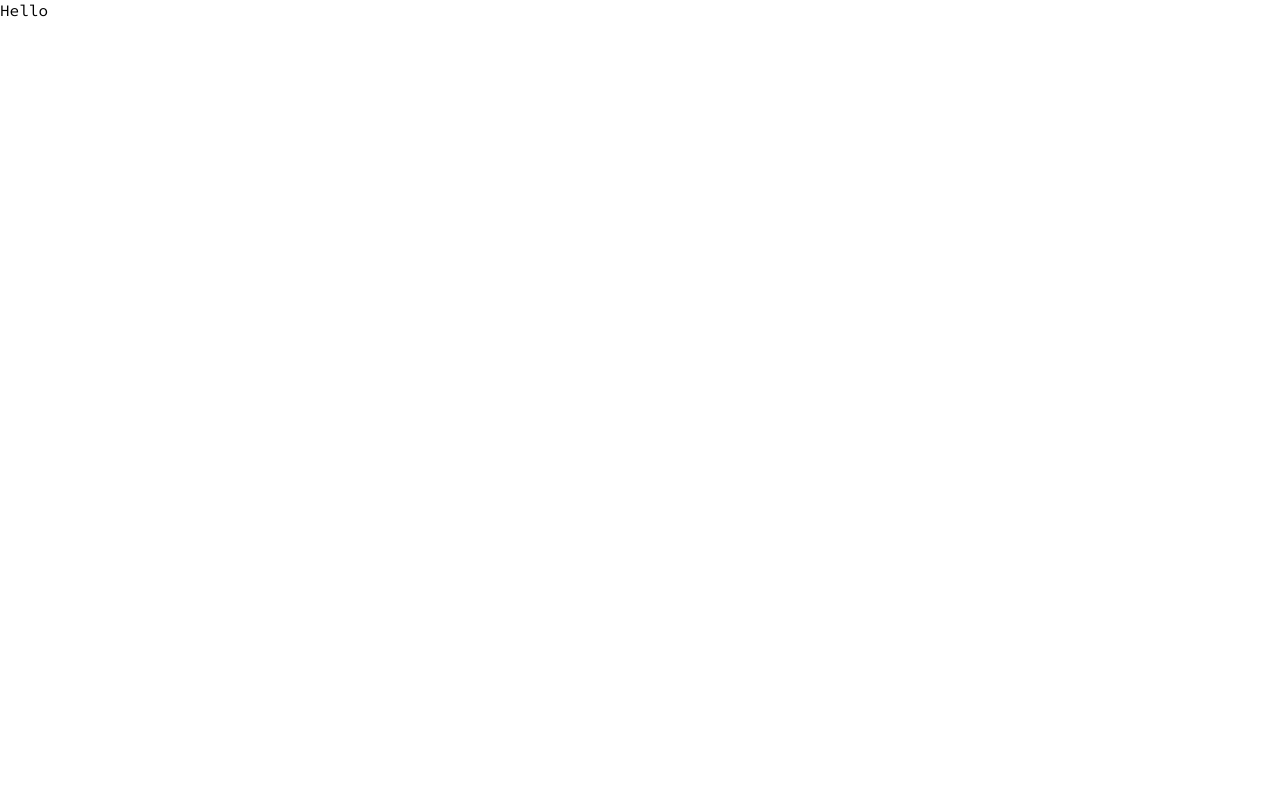
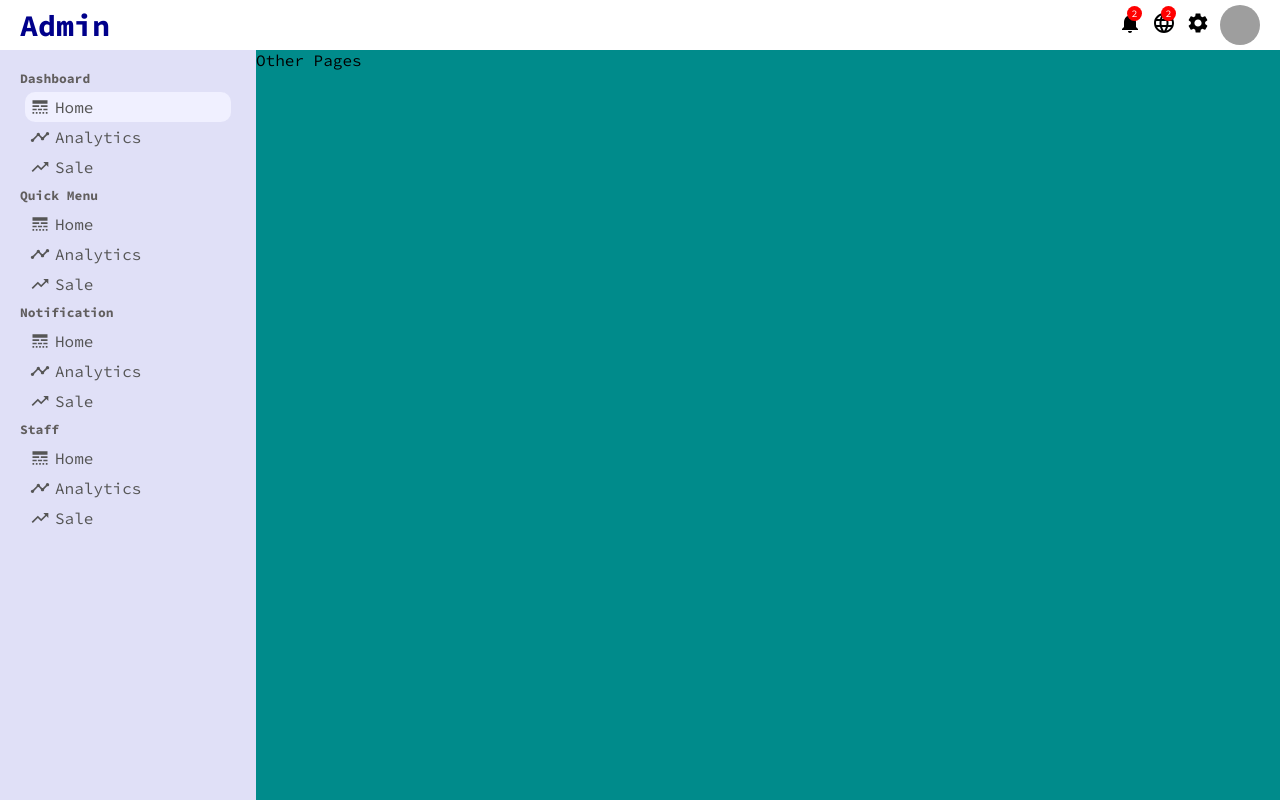
Before and after one commit to manishkrinfo/react-dashbord, a React (Create React App) app: page / in a window 1280 px wide. Built offline with nearby package versions, Linux system fonts and the light colour scheme; grey boxes are pictures that could not be loaded.

Commit message:
create sidebar and navbar

```diff
--- a/package.json
+++ b/package.json
@@ -3,8 +3,10 @@
   "version": "0.1.0",
   "private": true,
   "dependencies": {
-    "@material-ui/core": "^4.12.4",
-    "@material-ui/icons": "^4.11.3",
+    "@emotion/react": "^11.11.1",
+    "@emotion/styled": "^11.11.0",
+    "@mui/icons-material": "^5.14.19",
+    "@mui/material": "^5.14.19",
     "@testing-library/jest-dom": "^5.17.0",
     "@testing-library/react": "^13.4.0",
     "@testing-library/user-event": "^13.5.0",
--- a/src/App.js
+++ b/src/App.js
@@ -1,8 +1,18 @@
+import React from 'react';
+import Topbar from './components/topbar/Topbar';
+import Sidebar from './components/sidebar/Sidebar';
+import './app.css';
 
 function App() {
   return (
     <div className="App">
-      Hello
+      <Topbar />
+      <div className='container'>
+        <Sidebar />
+        <div className='others'>
+          Other Pages
+        </div>
+      </div>
     </div>
   );
 }
--- /dev/null
+++ b/src/app.css
@@ -0,0 +1,8 @@
+.container {
+   display: flex;
+}
+
+.others{
+   flex: 4;
+   background-color: darkcyan;
+}
--- /dev/null
+++ b/src/components/sidebar/Sidebar.jsx
@@ -0,0 +1,81 @@
+import React from 'react';
+import './sidebar.css';
+import LineStyleIcon from '@mui/icons-material/LineStyle';
+import TimelineIcon from '@mui/icons-material/Timeline';
+import TrendingUpIcon from '@mui/icons-material/TrendingUp';
+
+const Sidebar = () => {
+  return (
+    <div className='sidebar'>
+      <div className='sidebarWrapper'>
+        <div className='sidebarMenu'>
+          <h3 className='sidebarTitle'>Dashboard</h3>
+          <ul className='sidebarList'>
+            <li className='sidebarListItem active'>
+              <LineStyleIcon className='sidebarIcon' />
+              Home
+            </li>
+            <li className='sidebarListItem'>
+              <TimelineIcon className='sidebarIcon' />
+              Analytics
+            </li>
+            <li className='sidebarListItem'>
+              <TrendingUpIcon className='sidebarIcon' />
+              Sale
+            </li>
+          </ul>
+
+          <h3 className='sidebarTitle'>Quick Menu</h3>
+          <ul className='sidebarList'>
+            <li className='sidebarListItem'>
+              <LineStyleIcon className='sidebarIcon' />
+              Home
+            </li>
+            <li className='sidebarListItem'>
+              <TimelineIcon className='sidebarIcon' />
+              Analytics
+            </li>
+            <li className='sidebarListItem'>
+              <TrendingUpIcon className='sidebarIcon' />
+              Sale
+            </li>
+          </ul>
+
+          <h3 className='sidebarTitle'>Notification</h3>
+          <ul className='sidebarList'>
+            <li className='sidebarListItem'>
+              <LineStyleIcon className='sidebarIcon' />
+              Home
+            </li>
+            <li className='sidebarListItem'>
+              <TimelineIcon className='sidebarIcon' />
+              Analytics
+            </li>
+            <li className='sidebarListItem'>
+              <TrendingUpIcon className='sidebarIcon' />
+              Sale
+            </li>
+          </ul>
+
+          <h3 className='sidebarTitle'>Staff</h3>
+          <ul className='sidebarList'>
+            <li className='sidebarListItem'>
+              <LineStyleIcon className='sidebarIcon' />
+              Home
+            </li>
+            <li className='sidebarListItem'>
+              <TimelineIcon className='sidebarIcon' />
+              Analytics
+            </li>
+            <li className='sidebarListItem'>
+              <TrendingUpIcon className='sidebarIcon' />
+              Sale
+            </li>
+          </ul>
+        </div>
+      </div>
+    </div>
+  )
+}
+
+export default Sidebar
--- /dev/null
+++ b/src/components/sidebar/sidebar.css
@@ -0,0 +1,37 @@
+.sidebar {
+   flex: 1;
+   height: calc(100vh - 50px);
+   background-color: rgb(224, 224, 247);
+   position: sticky;
+   top: 50px;
+}
+.sidebarWrapper {
+   padding: 20px;
+   color: #555;
+}
+
+.sidebarMenu {
+   margin-bottom: 10px;
+}
+.sidebarTitle {
+   font-size: 13px;
+   color: rgb(97, 94, 94);
+}
+.sidebarList {
+   list-style: none;
+   padding: 5px;
+}
+.sidebarListItem {
+   padding: 5px;
+   cursor: pointer;
+   display: flex;
+   align-items: center;
+   border-radius: 10px;
+}
+.sidebarListItem.active, .sidebarListItem:hover{
+   background-color: rgb(240, 240, 255);
+}
+.sidebarIcon {
+   margin-right: 5px;
+   font-size: 20px !important;
+}
--- /dev/null
+++ b/src/components/topbar/Topbar.jsx
@@ -0,0 +1,34 @@
+import React from 'react';
+import './topbar.css';
+import NotificationsIcon from '@mui/icons-material/Notifications';
+import LanguageIcon from '@mui/icons-material/Language';
+import SettingsIcon from '@mui/icons-material/Settings';
+
+
+const Topbar = () => {
+  return (
+   <div className='topBar'>
+      <div className='topBarWrapper'>
+         <div className='topLeft'>
+            <span className='logo'>Admin</span>
+         </div>
+         <div className='topRight'>
+            <div className='topBarIconContainer'>
+               <NotificationsIcon />
+               <span className='topIconBadge'>2</span>
+            </div>
+            <div className='topBarIconContainer'>
+               <LanguageIcon />
+               <span className='topIconBadge'>2</span>
+            </div>
+            <div className='topBarIconContainer'>
+               <SettingsIcon />
+            </div>
+            <img src='https://static.vecteezy.com/system/resources/previews/019/896/008/original/male-user-avatar-icon-in-flat-design-style-person-signs-illustration-png.png' alt='' className='topAvatar' />
+         </div>
+      </div>
+   </div>
+  )
+}
+
+export default Topbar
--- /dev/null
+++ b/src/components/topbar/topbar.css
@@ -0,0 +1,52 @@
+.topBar{
+   width: 100%;
+   height: 50px;
+   background-color: white;
+   position: sticky;
+   top: 0;
+   z-index: 999;
+}
+.topBarWrapper {
+   height: 100%;
+   padding: 0px 20px;
+   display: flex;
+   align-items: center;
+   justify-content: space-between;
+}
+.logo {
+   font-weight: bold;
+   font-size: 30px;
+   color: darkblue;
+   cursor: pointer;
+}
+.topRight{
+   display: flex;
+   align-items: center;
+}
+.topBarIconContainer{
+   position: relative;
+   cursor: pointer;
+   margin-right: 10px;
+   columns: #555;
+}
+.topIconBadge{
+   width: 15px;
+   height: 15px;;
+   position: absolute;
+   top : -5px;
+   right : 0px;
+   background-color: red;
+   color: white;
+   display: flex;
+   border-radius: 50%;
+   align-items: center;
+   justify-content: center;
+   font-size: 10px;
+}
+
+.topAvatar {
+   width: 40px;
+   height: 40px;
+   border-radius: 50%;
+   cursor: pointer;
+}
```
Also changed, not shown: src/components/topbar/TopBarssss.jsx (added, +21 -0 lines), 1 other file (tests, documents, lock files or other folders).
